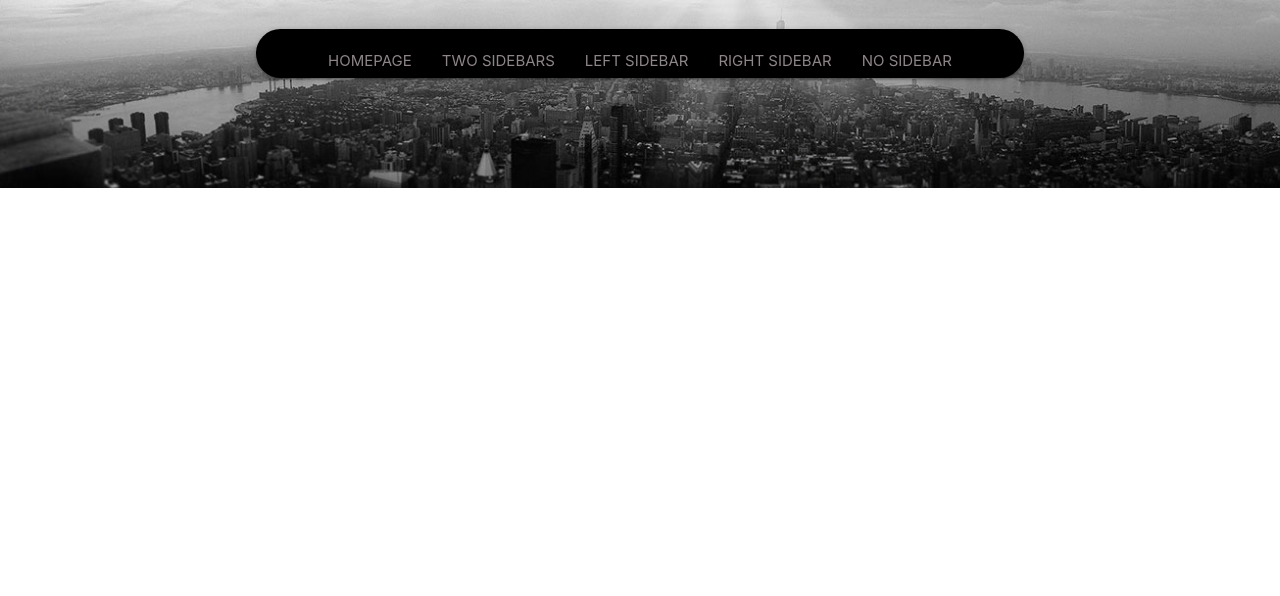
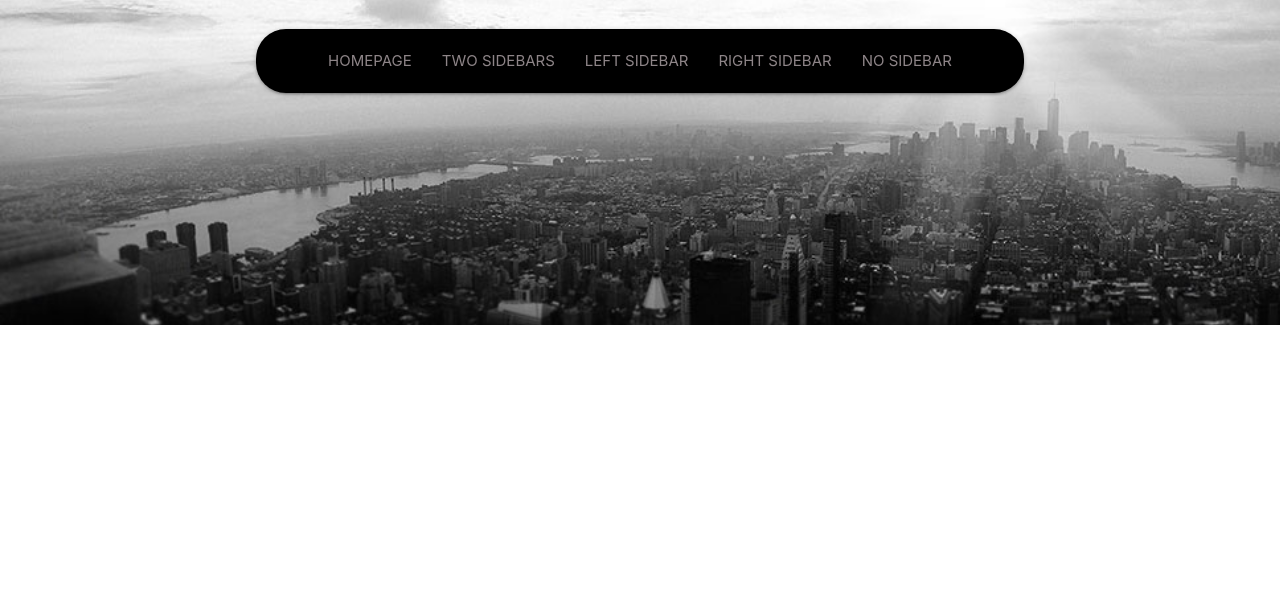
Before and after one commit to DianyelaMaldonado/-Layout-practice-implementation, a website: page src/index.html in a window 1280 px wide. Shown: the part 204-800 px from the top of the page. Drawn offline with nearby package versions, Linux system fonts and the light colour scheme.

Commit message:
I added changes in styles navBar-bg

```diff
--- a/src/style.css
+++ b/src/style.css
@@ -44,7 +44,6 @@ div ul.letter li a{
 
 .pc-wrapper {
     max-width: 60%;
-    max-height: 49px;
     justify-content: center;
     border-radius: 30px;
     display: flex;
@@ -68,12 +67,12 @@ nav ul.right a:hover {
 
 
 
-@media only screen and (min-width: 1024px) and (max-width: 1400px) {
+@media only screen and (min-width: 1024px) and (max-width: 1600px) {
 
     div.navBar-bg {
         background: url(assets/header.jpg) no-repeat;
         background-size: cover;
-        padding-bottom: 110px;
+        padding-bottom: 232px;
         padding-top: 110px;
     }
 
```
